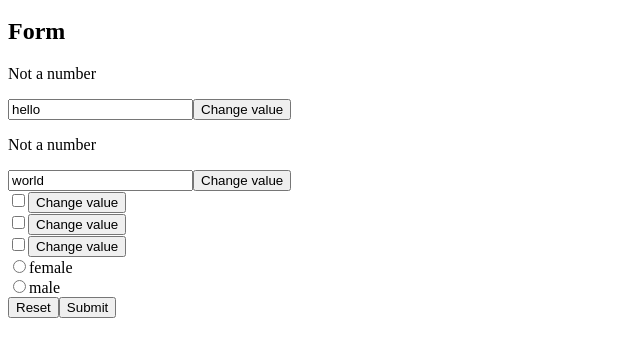
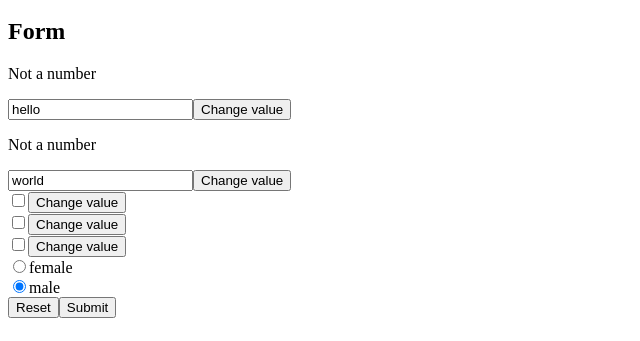
Before and after one commit to geekyme/demo-react-hooks, a Next.js app: page / in a window 1280 px wide. Shown: the part 125-466 px from the top of the page, without its empty margins (0-640 px from the left). Built offline with nearby package versions, Linux system fonts and the light colour scheme.

Commit message:
Fix radio initial state and move components to graph

```diff
--- a/components/Form/FormUtils.jsx
+++ b/components/Form/FormUtils.jsx
@@ -11,7 +11,7 @@ function getValue(e, type) {
 function getInputValueProp(state, type) {
   let prop, inputState;
 
-  if (type === "checkbox") {
+  if (type === "checkbox" || type === "radio") {
     prop = "checked";
     inputState = state || false;
   } else {
@@ -25,7 +25,7 @@ function getInputValueProp(state, type) {
 }
 
 function setValue(value, type, other) {
-  if (type === "checkbox") {
+  if (type === "checkbox" || type === "radio") {
     return {
       target: {
         checked: value,
--- a/components/FormBuilder/FormEngine.js
+++ b/components/FormBuilder/FormEngine.js
@@ -1,29 +1,13 @@
-import FormInput from "components/FormInput";
-import FormCheckbox from "components/FormCheckbox";
-import FormRadio from "components/FormRadio";
-
 export default {
   // TODO: this render func could return newState + components to render
   render(config, oldState, newState) {
     const changedNodes = Object.keys(newState);
-    const state = config.runChanges({
+    const [state, components] = config.runChanges({
       oldState,
       newState,
       changedNodes
     });
 
-    const components = (
-      <div>
-        <FormInput name="one" validate="number" />
-        <FormInput name="two" validate="number" />
-        <FormCheckbox name="check_1" />
-        <FormCheckbox name="check_2" />
-        <FormCheckbox name="check_3" />
-        <FormRadio id="radio_female" name="radio_1" value="female" />
-        <FormRadio id="radio_male" name="radio_1" value="male" />
-      </div>
-    );
-
     return [state, components];
   }
 };
--- a/components/FormBuilder/Graph.js
+++ b/components/FormBuilder/Graph.js
@@ -1,3 +1,7 @@
+import FormInput from "components/FormInput";
+import FormCheckbox from "components/FormCheckbox";
+import FormRadio from "components/FormRadio";
+
 function Node(data) {
   this.data = data;
   this.out = new Map();
@@ -22,7 +26,21 @@ Graph.prototype.runChanges = function({ oldState, newState, changedNodes }) {
     });
   });
 
-  return newState;
+  console.log(newState);
+
+  const components = (
+    <div>
+      <FormInput name="one" validate="number" />
+      <FormInput name="two" validate="number" />
+      <FormCheckbox name="check_1" />
+      <FormCheckbox name="check_2" />
+      <FormCheckbox name="check_3" />
+      <FormRadio id="radio_female" name="radio_1" value="female" />
+      <FormRadio id="radio_male" name="radio_1" value="male" />
+    </div>
+  );
+
+  return [newState, components];
 };
 
 export default Graph;
--- a/components/FormRadio/index.jsx
+++ b/components/FormRadio/index.jsx
@@ -1,13 +1,14 @@
 import { useHandler } from "../Form/FormUtils";
 
 export default function FormRadio(props) {
-  const { onChange, _ } = useHandler(props, {
-    initialState: ""
+  const { onChange, value } = useHandler(props, {
+    initialState: props.value,
+    type: "radio"
   });
 
   return (
     <div>
-      <input {...props} type="radio" onChange={onChange} />
+      <input {...props} type="radio" onChange={onChange} {...value} />
       <label htmlFor={props.id}>{props.value}</label>
     </div>
   );
```
